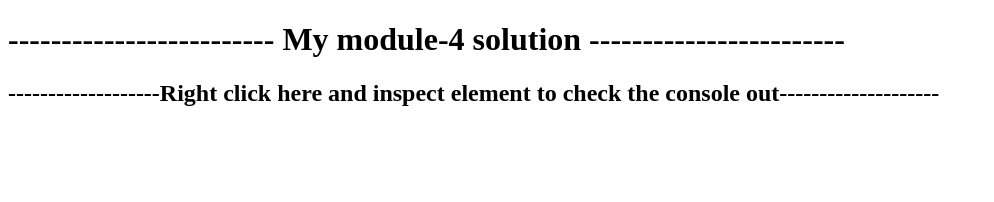
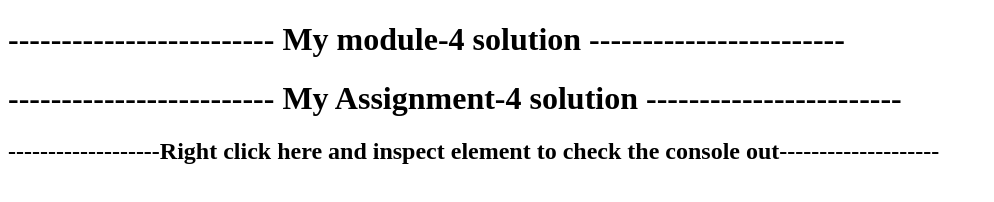
Before and after one commit to shubhankar1710/shubhankar1710.github4.io, a plain HTML site: page assignment 4/index.html in a window 1280 px wide. Shown: the whole page, without its empty margins (0-994 px from the left). Drawn offline with Linux system fonts and the light colour scheme.

Commit message:
Update index.html

```diff
--- a/assignment 4/index.html
+++ b/assignment 4/index.html
@@ -5,6 +5,7 @@
 </head>
 <body>
 	<h1>------------------------- My module-4 solution ------------------------</h1>
+	<h1>------------------------- My Assignment-4 solution ------------------------</h1>
   <h2>-------------------Right click here and inspect element to check the console out--------------------</h2>
 	<script src="script.js" ="text/javascript">
 
```
